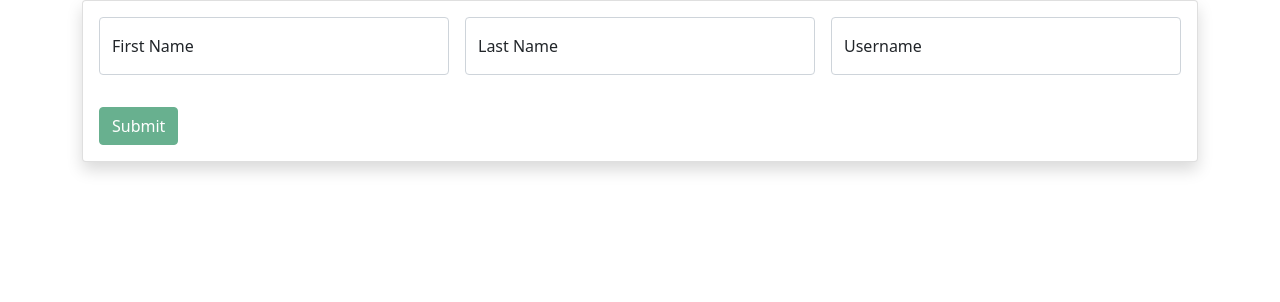
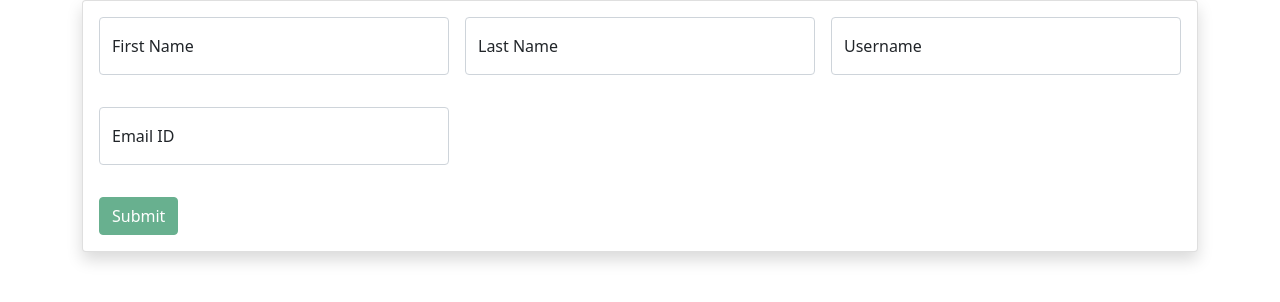
Before and after one commit to Miraz-Uddin/Fullstack-React-boot-camp-batch-03, a React (Vite) app in the folder Tasks/Day-16/: page / in a window 1280 px wide. Shown: the top 302 px of the page. Built offline with nearby package versions, Linux system fonts and the light colour scheme.

Commit message:
Email Validation Completed

```diff
--- a/Tasks/Day-16/src/components/Home.jsx
+++ b/Tasks/Day-16/src/components/Home.jsx
@@ -6,17 +6,20 @@ const userInitialInfo = {
   firstName: "",
   lastName: "",
   username: "",
+  email: "",
 };
 const userInitialnfoErrors = {
   firstNameError: "",
   lastNameError: "",
   usernameError: "",
+  emailError: "",
 };
 
 export default function Home() {
   const firstNameRef = useRef(null);
   const lastNameRef = useRef(null);
   const usernameRef = useRef(null);
+  const emailRef = useRef(null);
   const [userInfo, setUserInfo] = useState(userInitialInfo);
   const [userInfoErrors, setUserInfoErrors] = useState(userInitialnfoErrors);
   const [formSubmitBtnActive, setFormSubmitBtnActive] = useState(false);
@@ -29,6 +32,8 @@ export default function Home() {
       setErrorShow({ lastNameErrorShow: true });
     if (document.activeElement === usernameRef.current)
       setErrorShow({ usernameErrorShow: true });
+    if (document.activeElement === emailRef.current)
+      setErrorShow({ emailErrorShow: true });
 
     const label = e.target.nextElementSibling.innerHTML;
     const key = e.target.name;
@@ -45,6 +50,8 @@ export default function Home() {
       errorUpdate(setUserInfoErrors, "nameValidate", key, val, label);
     if (key == "username")
       errorUpdate(setUserInfoErrors, "usernameValidate", key, val, label);
+    if (key == "email")
+      errorUpdate(setUserInfoErrors, "emailValidate", key, val, label);
   };
   const handleSubmit = (e) => {
     e.preventDefault();
@@ -52,8 +59,9 @@ export default function Home() {
     console.log(userInfo);
   };
 
-  const { firstName, lastName, username } = userInfo;
-  const { firstNameError, lastNameError, usernameError } = userInfoErrors;
+  const { firstName, lastName, username, email } = userInfo;
+  const { firstNameError, lastNameError, usernameError, emailError } =
+    userInfoErrors;
 
   useEffect(() => {
     let checkErrorsArr = [];
@@ -115,6 +123,19 @@ export default function Home() {
                       setErrorShow={setErrorShow}
                     />
                   </div>
+                  <div className="col-md-6 col-lg-4">
+                    <GeneralInput
+                      label="Email ID"
+                      reference={emailRef}
+                      type="text"
+                      name="email"
+                      value={email}
+                      func={handleChange}
+                      errorVal={emailError}
+                      isErrorShow={isErrorShow}
+                      setErrorShow={setErrorShow}
+                    />
+                  </div>
                   <div className="col-12">
                     <button
                       type="submit"
--- /dev/null
+++ b/Tasks/Day-16/src/utils/emailValidation.js
@@ -0,0 +1,15 @@
+export default function emailValidation(
+  value,
+  name,
+  emailValidationConditions
+) {
+  const errors = [];
+  emailValidationConditions[0].type = value != "" ? "valid" : "invalid";
+  emailValidationConditions[1].type = /^[\S]+$/.test(value)
+    ? "valid"
+    : "invalid";
+  emailValidationConditions[2].type = /^\w{2,}@\w{2,20}\.\w{2,5}$/.test(value)
+    ? "valid"
+    : "invalid";
+  return emailValidationConditions;
+}
--- a/Tasks/Day-16/src/utils/errorUpdate.js
+++ b/Tasks/Day-16/src/utils/errorUpdate.js
@@ -1,3 +1,4 @@
+import emailValidation from "./emailValidation";
 import nameValidation from "./nameValidation";
 import usernameValidation from "./userNameValidation";
 export default function errorUpdate(
@@ -18,6 +19,11 @@ export default function errorUpdate(
     { name: `${caseName} can not be Empty`, type: "invalid" },
     { name: "Space is Not Allowed", type: "invalid" },
     { name: "Length Must be Greater than 6", type: "invalid" },
+  ];
+  const emailValidationConditions = [
+    { name: `${caseName} can not be Empty`, type: "invalid" },
+    { name: "Space is Not Allowed", type: "invalid" },
+    { name: "Must be a Valid E-mail", type: "invalid" },
   ];
 
   switch (caseType) {
@@ -43,6 +49,17 @@ export default function errorUpdate(
           ),
         };
       });
+    case "emailValidate":
+      return errorUpdater((prev) => {
+        return {
+          ...prev,
+          [key + "Error"]: emailValidation(
+            value,
+            caseName,
+            emailValidationConditions
+          ),
+        };
+      });
 
     default:
       return errorUpdater((prev) => prev);
```
